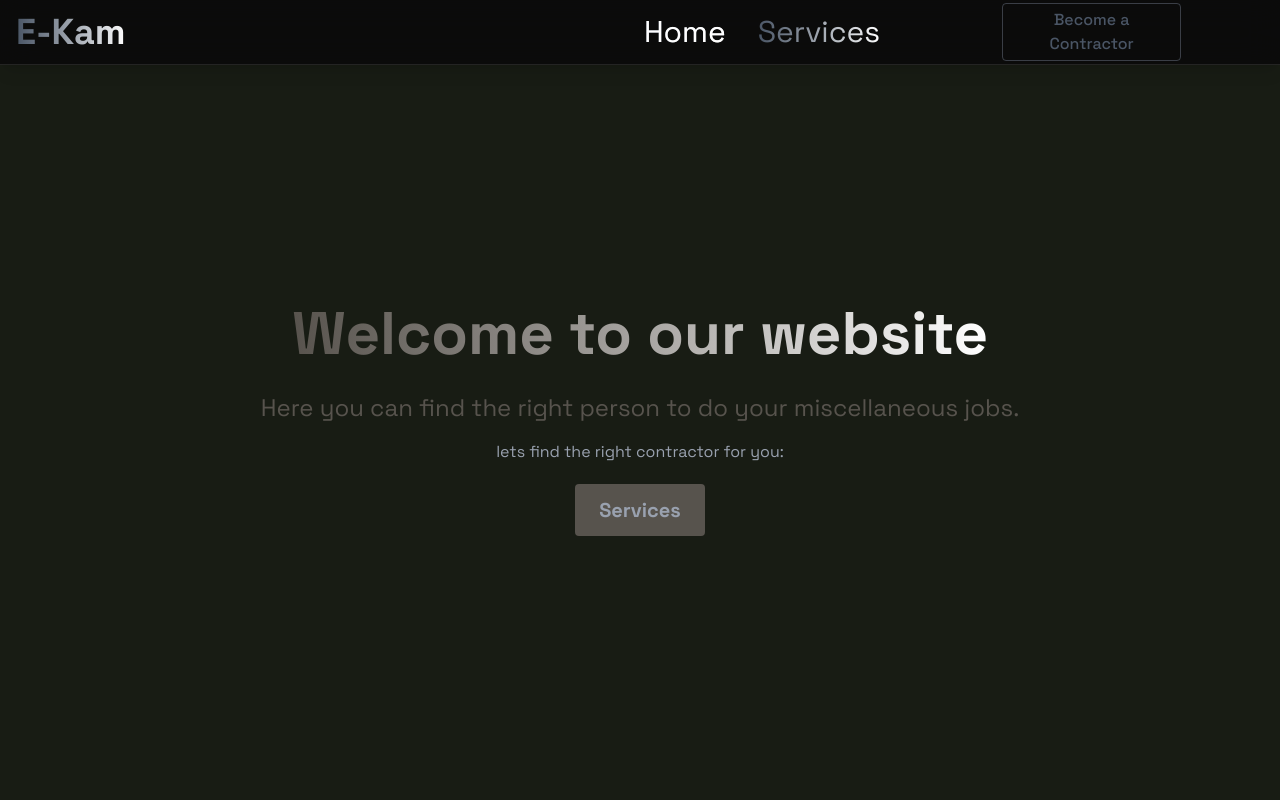
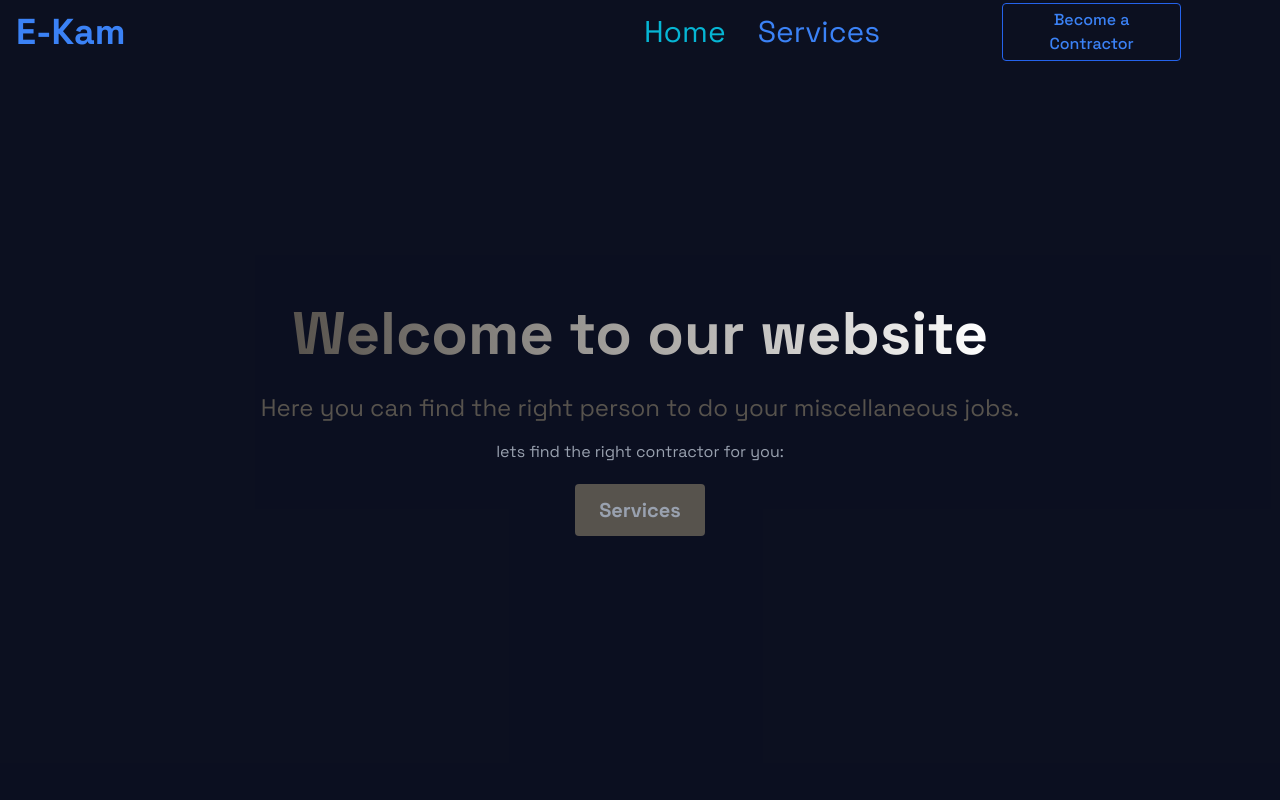
Before and after one commit to Samrat-Deula7/E-Kam, a React (Vite) app in the folder frontend/: page / in a window 1280 px wide. Shown: the top 800 px of the page. Built offline with nearby package versions, Linux system fonts and the light colour scheme.

Commit message:
Working on the UI of the navbar

```diff
--- a/frontend/src/Navbar.jsx
+++ b/frontend/src/Navbar.jsx
@@ -1,5 +1,5 @@
 import { Link, useLocation } from "react-router-dom";
-import {  useEffect } from "react";
+import { useEffect, useState } from "react";
 import { useNavigate } from "react-router-dom";
 
 const Navbar = ({
@@ -10,7 +10,7 @@ const Navbar = ({
 }) => {
   const navigation = useNavigate();
   const location = useLocation();
-
+  const [scrolled, setScrolled] = useState(false);
   useEffect(() => {
     const token = localStorage.getItem("authToken");
     if (token) {
@@ -20,6 +20,12 @@ const Navbar = ({
     }
   }, []);
 
+  useEffect(() => {
+    const handleScroll = () => setScrolled(window.scrollY > 20);
+    window.addEventListener("scroll", handleScroll);
+    return () => window.removeEventListener("scroll", handleScroll);
+  }, []);
+
   const handleLogout = () => {
     localStorage.removeItem("token");
     localStorage.removeItem("contractorId");
@@ -27,13 +33,19 @@ const Navbar = ({
     navigation("/");
   };
   return (
-    <nav className="fixed top-0 max-w-screen z-40 bg-[rgba(10,10,10,0.9)] backdrop-blur-lg border-b border-white/10 shadow-lg">
+    <nav
+      className={`fixed top-0 left-0 right-0 z-50 transition-all duration-300 ${
+        scrolled
+          ? " backdrop-blur-xl border-b border-white/10 shadow-lg"
+          : "bg-transparent"
+      }`}
+    >
       <div className="min-w-screen mx-auto px-4">
         <div className="flex justify-between sm:justify-around items-center h-16">
           <div className="w-2xl">
             <Link
               to="/"
-              className=" text-2xl md:text-3xl lg:text-4xl font-bold  bg-linear-to-r from-gray-600 to-white bg-clip-text text-transparent"
+              className=" text-2xl md:text-3xl lg:text-4xl font-bold   bg-[#3b82f6] bg-clip-text text-transparent"
             >
               E-Kam
             </Link>
@@ -45,24 +57,28 @@ const Navbar = ({
           <div className="hidden md:flex items-center gap-x-8">
             <Link
               to="/"
-              className={` md:text-xl lg:text-3xl bg-linear-to-r from-gray-600 to-white bg-clip-text text-transparent cursor-pointer hover:text-stone-200 ${
-                location.pathname === "/" ? "text-white" : ""
+              className={` md:text-xl lg:text-3xl text-[#3b82f6] cursor-pointer hover:text-[#06b6d4] ${
+                location.pathname === "/" ? "text-[#06b6d4]" : "text-[#3b82f6]"
               }`}
             >
               Home
             </Link>
             <Link
               to="/services"
-              className={` md:text-xl lg:text-3xl bg-linear-to-r from-gray-600 to-white bg-clip-text text-transparent cursor-pointer hover:text-stone-200 ${
-                location.pathname === "/services" ? "text-white" : ""
+              className={` md:text-xl lg:text-3xl text-[#3b82f6] cursor-pointer hover:text-[#06b6d4] ${
+                location.pathname === "/services"
+                  ? "text-[#06b6d4]"
+                  : "text-[#3b82f6]"
               }`}
             >
               Services
             </Link>
             <Link
               to="/admin"
-              className={` md:text-xl lg:text-3xl bg-linear-to-r from-gray-600 to-white bg-clip-text text-transparent cursor-pointer hover:text-stone-200 ${
-                location.pathname === "/admin" ? "text-white" : ""
+              className={` md:text-xl lg:text-3xl   text-[#3b82f6] cursor-pointer hover:text-[#06b6d4] ${
+                location.pathname === "/admin"
+                  ? "text-[#06b6d4]"
+                  : "text-[#3b82f6]"
               }${
                 isLoggedIn
                   ? "  pointer-events-auto"
@@ -74,7 +90,7 @@ const Navbar = ({
           </div>
 
           <button
-            className={`border border-gray-500/50 py-1 px-3  2xl:py-3 2xl:md:px-6 cursor-pointer rounded font-medium tracking-all duration-200 text-gray-600 hover:text-stone-200  hover:-translate-y-0.5 hover:shadow-[0_0_15px_ rgba(128, 128, 128, 0.5)] hover:bg-gray-500/10${
+            className={`border border-[#2563eb] py-1 px-3  2xl:py-3 2xl:md:px-6 cursor-pointer rounded font-medium tracking-all duration-200 text-[#3b82f6] hover:text-[#06b6d4]   hover:border-[#06b6d4] hover:-translate-y-0.5 hover:shadow-[0_0_15px_ rgba(128, 128, 128, 0.5)] hover:bg-gray-500/10${
               !isLoggedIn
                 ? "  pointer-events-auto"
                 : "h-0 opacity-0 pointer-events-none"
@@ -84,7 +100,7 @@ const Navbar = ({
             Become a Contractor
           </button>
           <button
-            className={`border border-gray-500/50 py-1 px-3  2xl:py-3 2xl:md:px-6  cursor-pointer rounded font-medium tracking-all duration-200 text-gray-600 hover:text-stone-200  hover:-translate-y-0.5 hover:shadow-[0_0_15px_ rgba(128, 128, 128, 0.5)] hover:bg-gray-500/10${
+            className={`border border-slate-custom-700 py-1 px-3  2xl:py-3 2xl:md:px-6  cursor-pointer rounded font-medium tracking-all duration-200 text-gray-600 hover:text-stone-200  hover:-translate-y-0.5 hover:shadow-[0_0_15px_ rgba(128, 128, 128, 0.5)] hover:bg-gray-500/10${
               isLoggedIn
                 ? "  pointer-events-auto"
                 : "h-0 opacity-0 pointer-events-none"
--- a/frontend/src/index.css
+++ b/frontend/src/index.css
@@ -6,6 +6,6 @@ html,body{
  padding: 0;
  overflow-x: hidden;
  font-family: "Space Grotesk", sans-serif;
- background: #181C14;
+ background: rgba(2, 6, 23, 0.8);
  color: #f3f4f6;
 }
```
Also changed, not shown: frontend/src/assets/logo.png (added).
